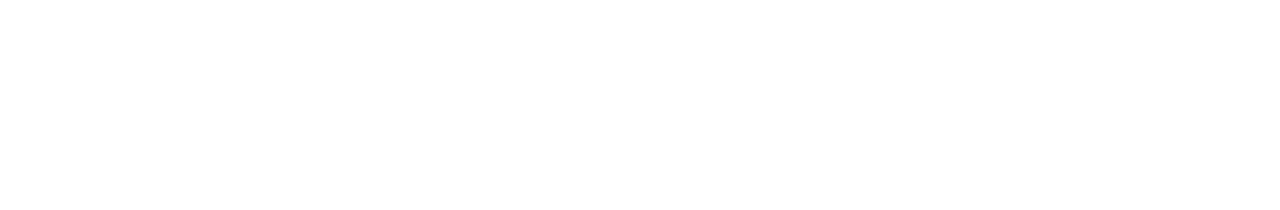
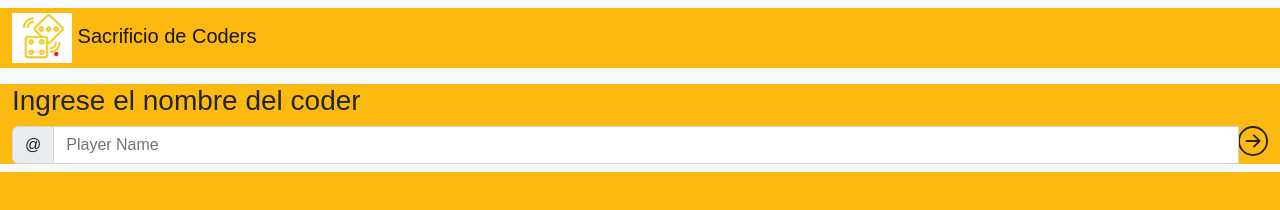
Before and after one commit to adrianapico/Sacrificios-de-coders, a website: page Pagina-2.html in a window 1280 px wide. Drawn offline with nearby package versions, Linux system fonts and the light colour scheme.

Commit message:
input user name

```diff
--- a/Pagina-2.html
+++ b/Pagina-2.html
@@ -1,13 +1,48 @@
+
 <!DOCTYPE html>
 <html lang="en">
 <head>
     <meta charset="UTF-8">
     <meta http-equiv="X-UA-Compatible" content="IE=edge">
     <meta name="viewport" content="width=device-width, initial-scale=1.0">
+    <title>CodersName</title>
     <link href="./Img/Logo-nav.png" rel="icon" type="image/x-icon">
-    <title>Sacrificios-de-coders</title>
+    <link rel="stylesheet" href="style-2.css">
+    <link rel="stylesheet" href="script-2.js">
+    <!-- conectar con bootstrap -->
+    <link href="https://cdn.jsdelivr.net/npm/bootstrap@5.2.3/dist/css/bootstrap.min.css" rel="stylesheet" integrity="sha384-rbsA2VBKQhggwzxH7pPCaAqO46MgnOM80zW1RWuH61DGLwZJEdK2Kadq2F9CUG65" crossorigin="anonymous">
+
 </head>
 <body>
-    <nav></nav>
+    <!-- <header> -->
+    <nav class="navbar bg-light">
+        <div class="container-fluid">
+            <a class="navbar-brand" href="#">
+            <img src="./Img/Logo-nav.png" alt="Logo" width="60" height="50" class="d-inline-block align-text-center">
+                Sacrificio de Coders
+            </a>
+        </div>
+    </nav>
+
+    <!-- </header> -->
+
+    <!-- Nombre de usuario -->
+    <nav class="navbar bg-light">
+        <form class="container-fluid">
+            <h3>Ingrese el nombre del coder</h3>
+            <div class="input-group">
+                <span class="input-group-text" id="basic-addon1">@</span>
+                <input type="text" class="form-control" placeholder="Player Name" aria-label="Username" aria-describedby="basic-addon1">
+
+                <svg xmlns="http://www.w3.org/2000/svg" width="30" height="30"
+                fill="currentColor" class="bi bi-arrow-right-circle" viewBox="0 0 16 16">
+                    <path fill-rule="evenodd" d="M1 8a7 7 0 1 0 14 0A7 7 0 0 0 1 8zm15 0A8 8 0 1 1 0 8a8 8 0 0 1 16 0zM4.5 7.5a.5.5 0 0 0 0 1h5.793l-2.147 2.146a.5.5 0 0 0 .708.708l3-3a.5.5 0 0 0 0-.708l-3-3a.5.5 0 1 0-.708.708L10.293 7.5H4.5z"/>
+                </svg>
+            </div>
+        </form>
+      </nav>
+    <!-- /Nombre de usuario -->
+
+    <section></section>
 </body>
 </html>
--- /dev/null
+++ b/package.json
@@ -0,0 +1,6 @@
+{
+  "dependencies": {
+    "bootstrap": "^5.2.3",
+    "bootstrap-icons": "^1.10.2"
+  }
+}
--- a/script-2.js
+++ b/script-2.js
@@ -0,0 +1 @@
+import bootstrap from 'bootstrap'
--- a/style-2.css
+++ b/style-2.css
@@ -0,0 +1,18 @@
+body{
+    background-color: #FCBA11 !important;
+}
+
+*{
+    /* margin: 0;
+    padding: 0;
+    border: 0; */
+    font-family:Arial, Helvetica, sans-serif;
+
+
+}
+
+
+.container-fluid{
+    background-color: #FCBA11 !important ;
+
+}
```
Also changed, not shown: 2 other files.
